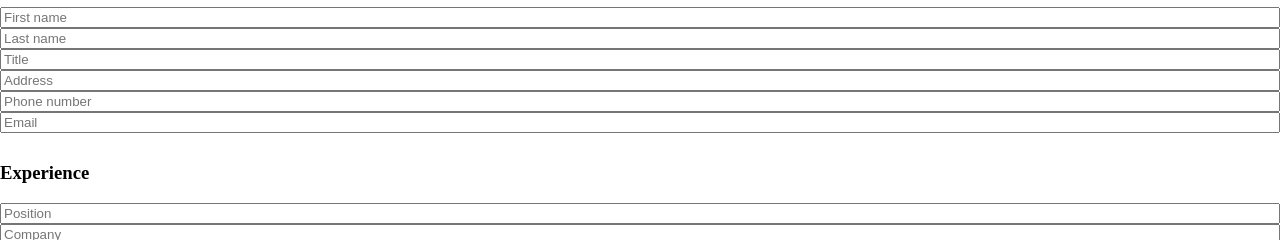
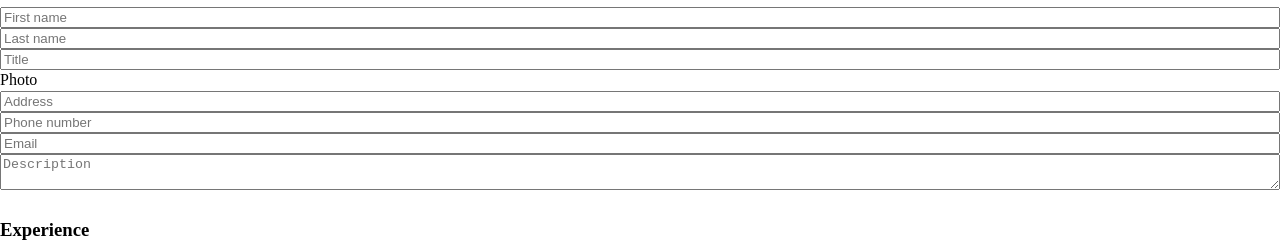
Before and after one commit to mariotmc/odin-cv, a React (Create React App) app: page / in a window 1280 px wide. Shown: the part 176-416 px from the top of the page. Built offline with nearby package versions, Linux system fonts and the light colour scheme; a web font is replaced by a local one.

Commit message:
Add event handlers, image input, textarea

```diff
--- a/src/components/General.js
+++ b/src/components/General.js
@@ -1,16 +1,26 @@
 import React, { Component } from "react";
 
 export default class General extends Component {
+  constructor(props) {
+    super(props);
+  }
+
   render() {
     return (
+      //prettier-ignore
       <div className="general-information">
         <h3>General Information</h3>
-        <input type="text" name="first-name" id="first-name" placeholder="First name" required />
-        <input type="text" name="last-name" id="last-name" placeholder="Last name" required />
-        <input type="text" name="title" id="title" placeholder="Title" />
-        <input type="text" name="address" id="address" placeholder="Address" required />
-        <input type="text" name="phone number" id="phone number" placeholder="Phone number" required />
-        <input type="text" name="email" id="email" placeholder="Email" required />
+        <input type="text" name="firstName" id="first-name" placeholder="First name" required onChange={this.props.handleChange("firstName")}/>
+        <input type="text" name="last-name" id="last-name" placeholder="Last name" required onChange={this.props.handleChange("lastName")}  />
+        <input type="text" name="title" id="title" placeholder="Title" onChange={this.props.handleChange("title")}  />
+        <label htmlFor="photo">
+          Photo
+          <input type="file" name="photo" id="photo" accept="image/png, image/jpeg" style={{visibility: "hidden"}} placeholder="Photo" required onChange={this.props.handleChange("photo")} />
+        </label>
+        <input type="text" name="address" id="address" placeholder="Address" required onChange={this.props.handleChange("address")}  />
+        <input type="text" name="phone number" id="phone number" placeholder="Phone number" required onChange={this.props.handleChange("phoneNumber")}  />
+        <input type="text" name="email" id="email" placeholder="Email" required onChange={this.props.handleChange("email")}  />
+        <textarea name="description" id="description" placeholder="Description" required onChange={this.props.handleChange("description")}></textarea>
       </div>
     );
   }
```
